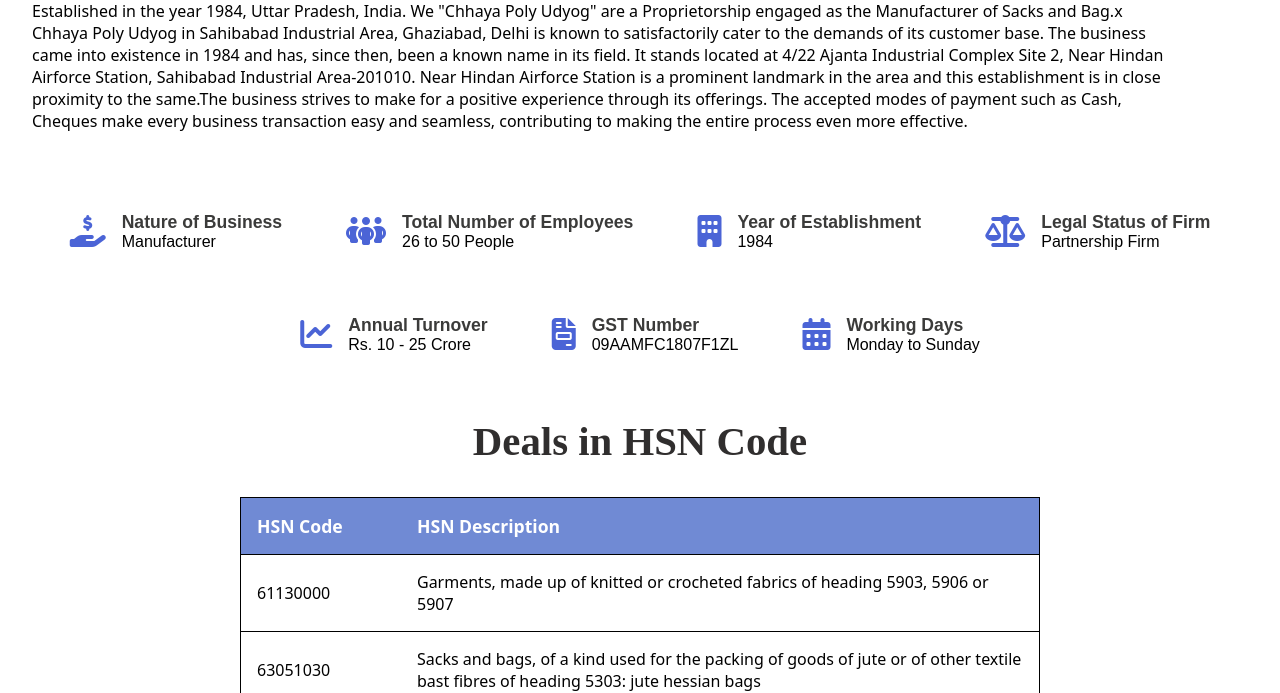
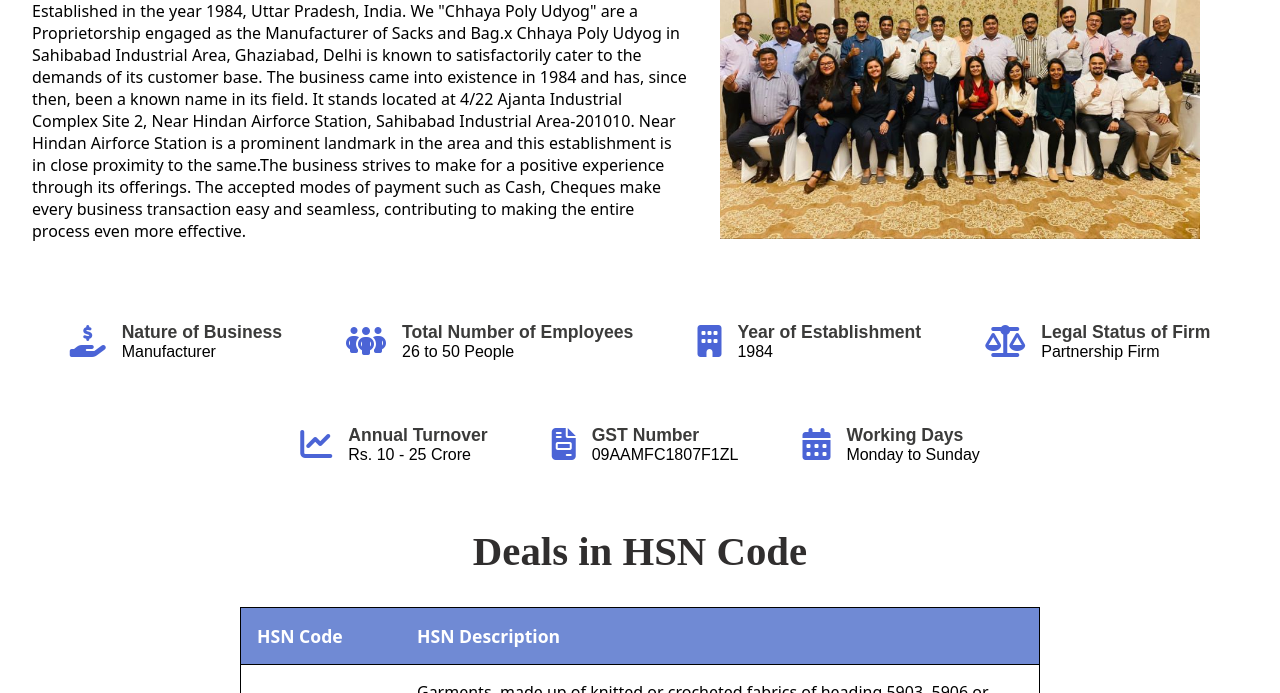
Before and after one commit to Singhji2003/chhaya-poly-udhyog, a plain HTML site: page index.htm in a window 1280 px wide. Shown: the part 1595-2288 px from the top of the page. Drawn offline with nearby package versions, Linux system fonts and the light colour scheme; a web font is replaced by a local one.

Commit message:
first commit

```diff
--- a/index.htm
+++ b/index.htm
@@ -108,7 +108,7 @@
                     and seamless, contributing to making the entire process even more effective.
                 </p>
             </div>
-            <div class="right"><img src="./aboutbg.jpg" alt="" data-aos="fade-in"></div>
+            <div class="right"><img src="./Image/aboutbg.jpg" alt="" data-aos="fade-in"></div>
         </div>
     </section>
     <section>
```
